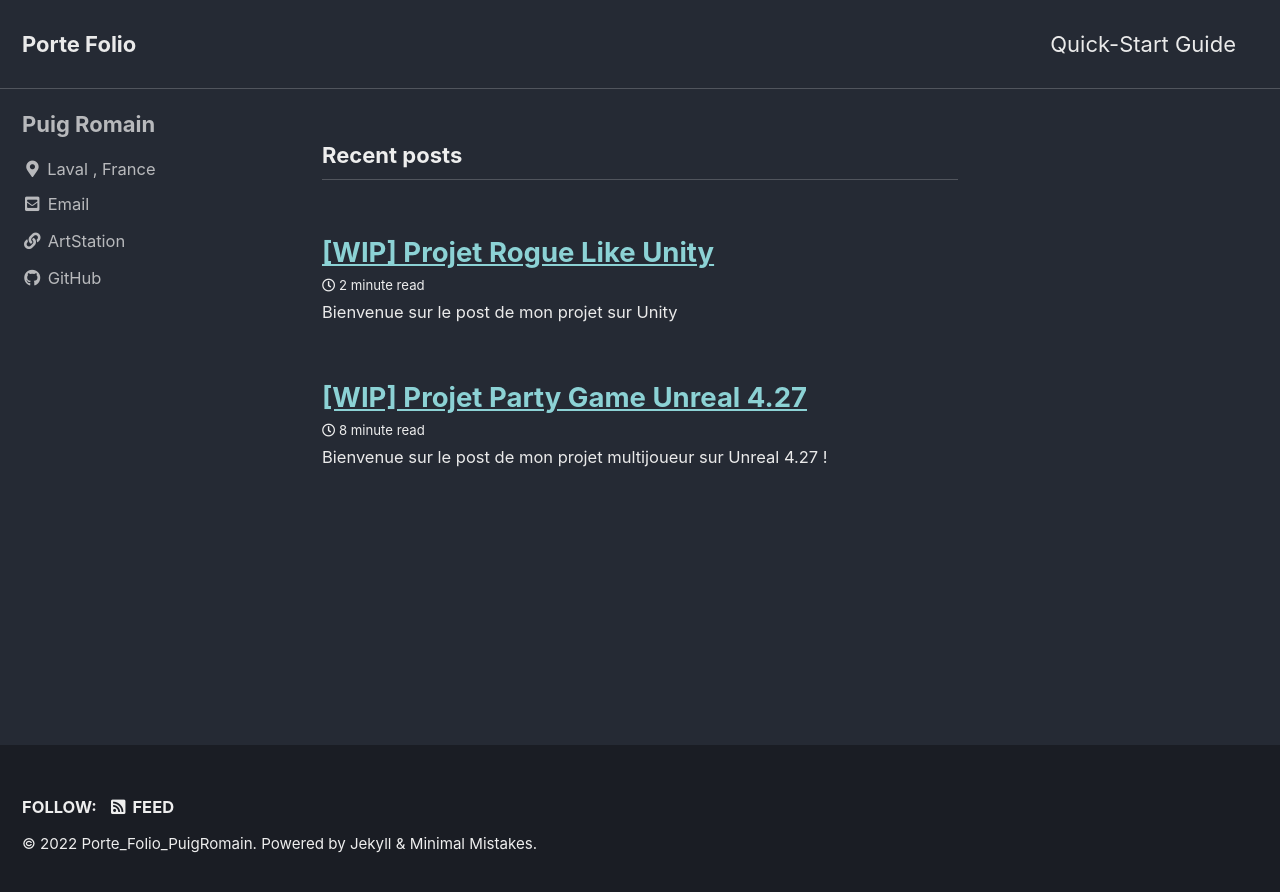
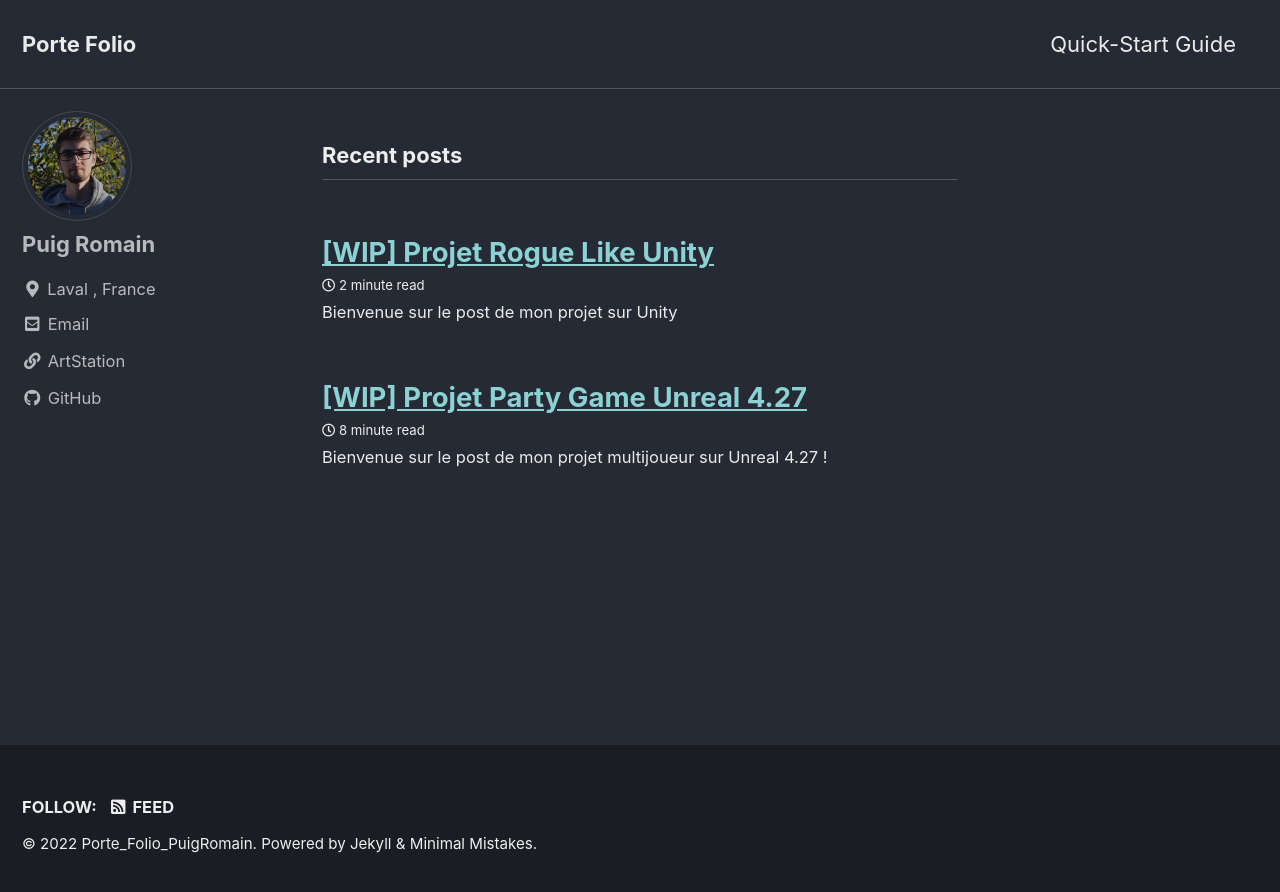
Before and after one commit to SilverHRF/SilverHRF.Github.io, a Jekyll site: the page built from index.html, in a window 1280 px wide. Shown: the top 892 px of the page. Built offline with Jekyll 4.4.1, drawn with Linux system fonts in a browser that asks for light colours; cached includes are drawn as plain includes; the list of posts is cut into pages by our own code.

Commit message:
Add image
My picture

```diff
--- a/_config.yml
+++ b/_config.yml
@@ -104,7 +104,7 @@
 # Site Author
 author:
   name: "Puig Romain"
-  avatar: # path of avatar image, e.g. "/assets/images/bio-photo.jpg"
+  avatar: "/assets/images/Moi.png"
   bio: ""
   location: "Laval , France"
   email:
```
Also changed, not shown: assets/images/Moi.png (added).
